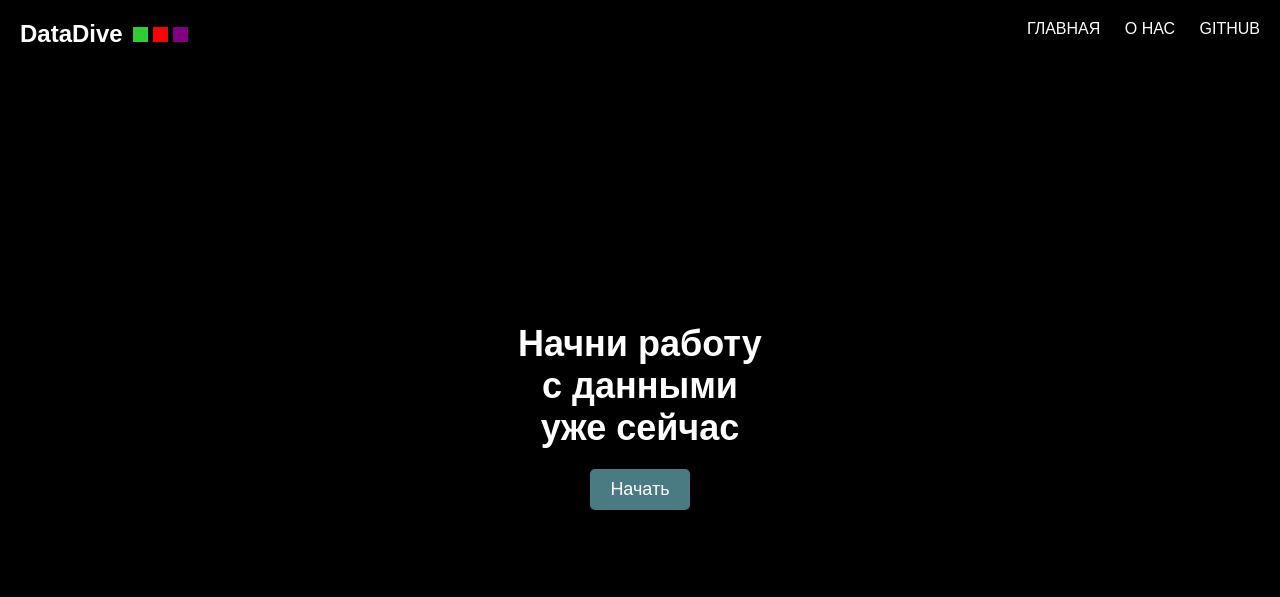
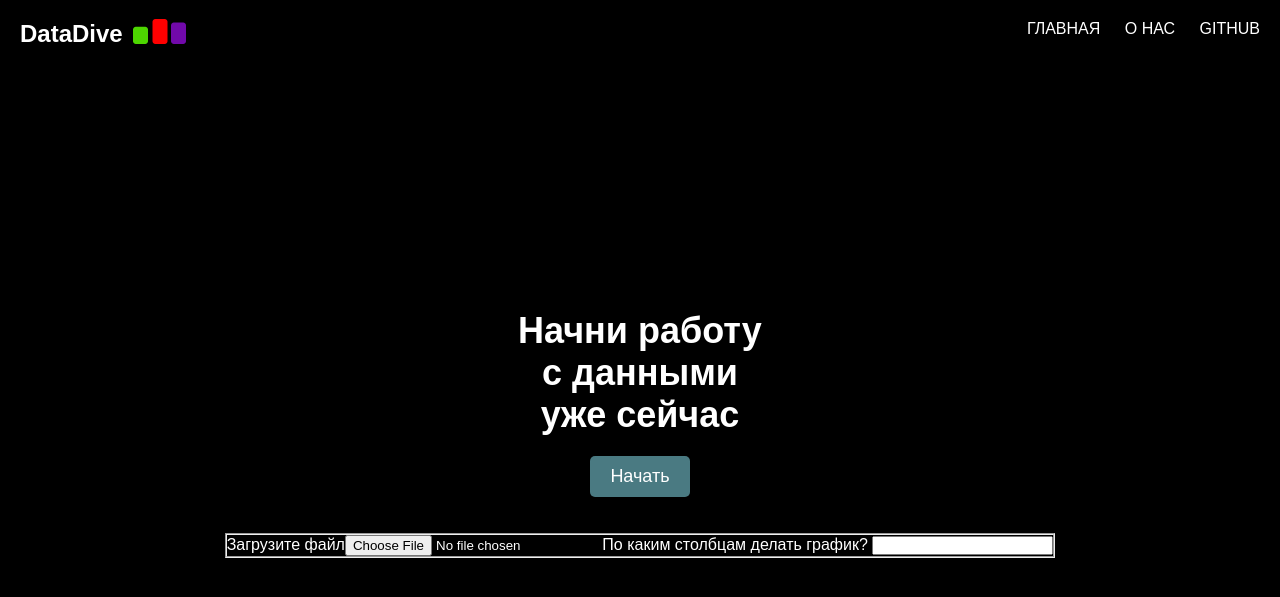
Before and after one commit to methamphetaminelab/DataDive, a Flask app: page / in a window 1280 px wide. Shown: the top 597 px of the page. Run offline with Flask 3, Linux system fonts and the light colour scheme.

Commit message:
update logo & add buttons

```diff
--- a/Frontend/static/styles.css
+++ b/Frontend/static/styles.css
@@ -83,3 +83,9 @@ button {
     cursor: pointer;
     border-radius: 5px;
 }
+
+.logo-squares {
+    width: 25px;
+    height: 25px;
+    margin-top: -5px;
+}
--- a/Frontend/templates/index.html
+++ b/Frontend/templates/index.html
@@ -25,9 +25,7 @@
         <div class="logo">
             <span class="logo-text">DataDive</span>
             <div class="logo-squares">
-                <span class="green"></span>
-                <span class="red"></span>
-                <span class="purple"></span>
+                <img src="{{ url_for('static', filename='images/Group 1.png') }}" alt="Логотип" class="logo">
             </div>
         </div>
         <nav>
@@ -42,6 +40,12 @@
         <button onclick="fetchPlot()">Начать</button>
         <br><br>
         <div id="graphContainer"></div>  <!-- Контейнер для графика -->
+        <fieldset>
+            <label for="data">Загрузите файл<input type="file" name="data"></label>
+            <label for="column">По каким столбцам делать график?
+                <input type="number" name="column" id="column">
+            </label>
+        </fieldset>
     </main>
 </body>
 </html>
```
Also changed, not shown: Frontend/static/images/Group 1.png (renamed from Frontend/images/Group 1.png), Frontend/static/images/Rectangle 1.png (renamed from Frontend/images/Rectangle 1.png), Frontend/static/images/Rectangle 2.png (renamed from Frontend/images/Rectangle 2.png), Frontend/static/images/Rectangle 3.png (renamed from Frontend/images/Rectangle 3.png).
